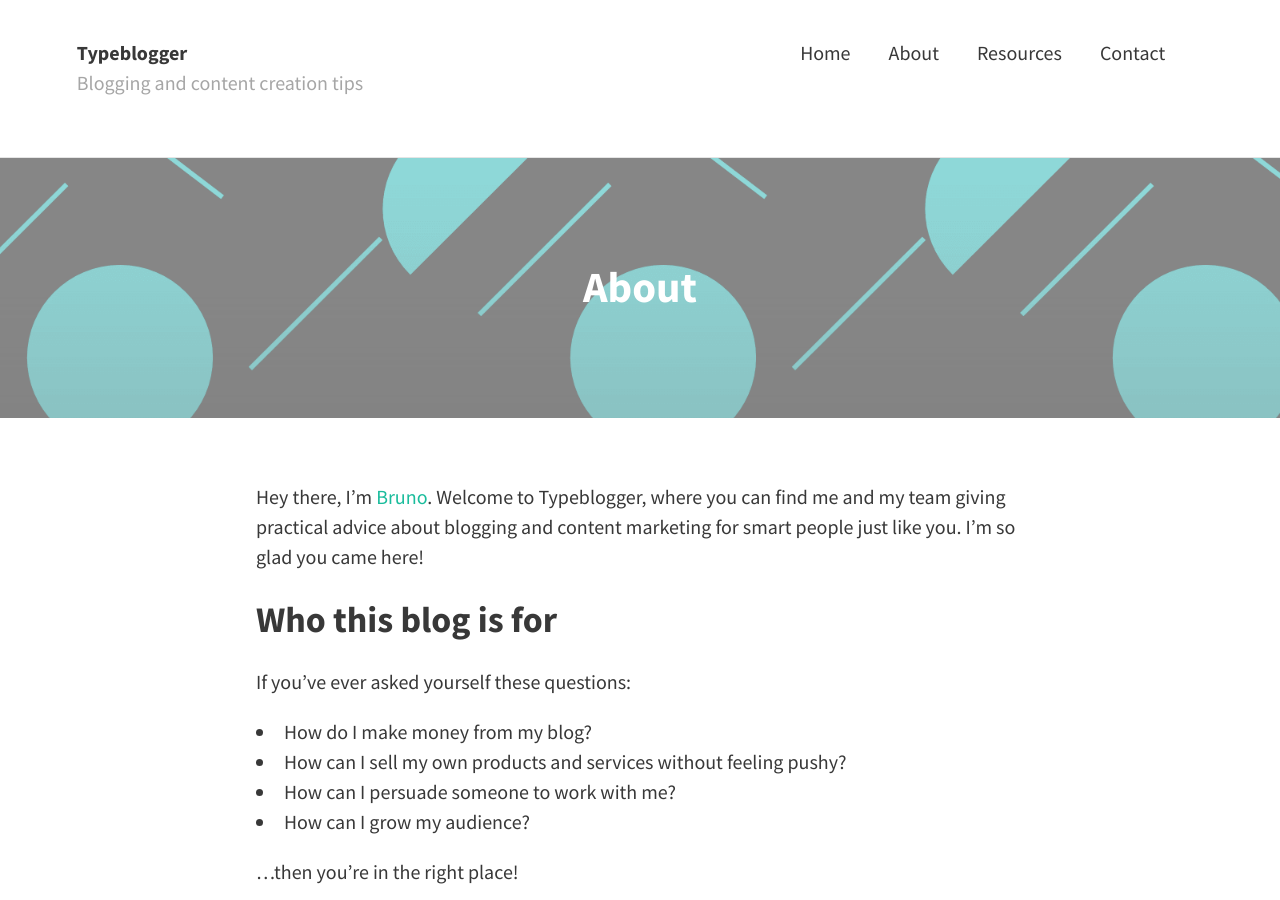
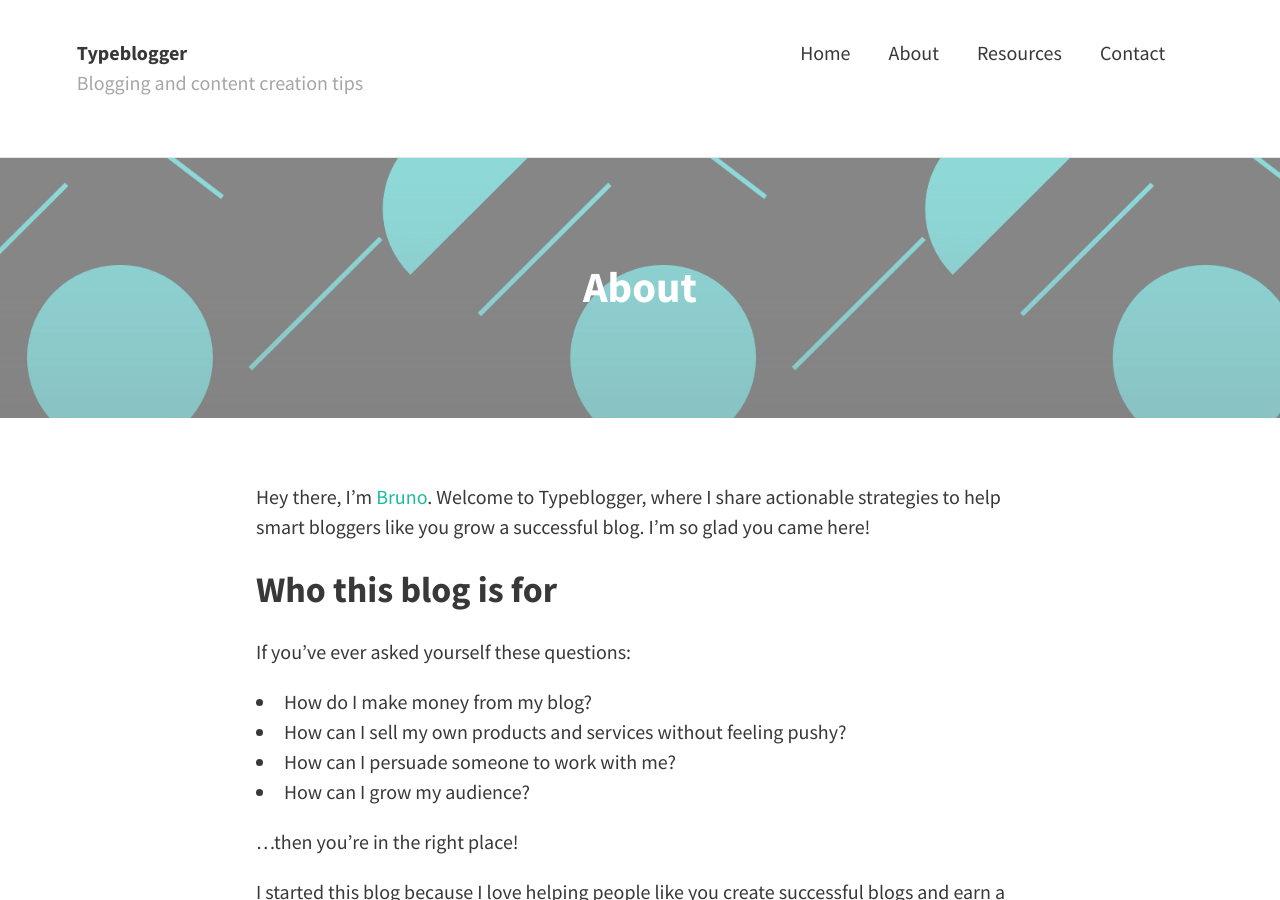
Before and after one commit to typeblogger/typeblogger.github.io, a Jekyll site: the page built from about.md, in a window 1280 px wide and 900 px high. Built offline with Jekyll 4.4.1, drawn with Linux system fonts in a browser that asks for light colours; nearby versions of some CDN libraries; comment, search, counter and statistics services are not loaded.

Commit message:
Updated about.md

```diff
--- a/about.md
+++ b/about.md
@@ -6,14 +6,11 @@ feature-img: img/background1.png
 published: true
 ---
 
-Hey there, I'm [Bruno](http://twitter.com/brunotandev). Welcome to Typeblogger, where you can find me and my team giving practical advice about blogging and content marketing for smart people just like you. I'm so glad you came here!
-
-
+Hey there, I'm [Bruno](http://twitter.com/brunotandev). Welcome to Typeblogger, where I share actionable strategies to help smart bloggers like you grow a successful blog. I'm so glad you came here!
 
 ## Who this blog is for
 
 If you've ever asked yourself these questions:
-
 
 * How do I make money from my blog?
 * How can I sell my own products and services without feeling pushy?
```
